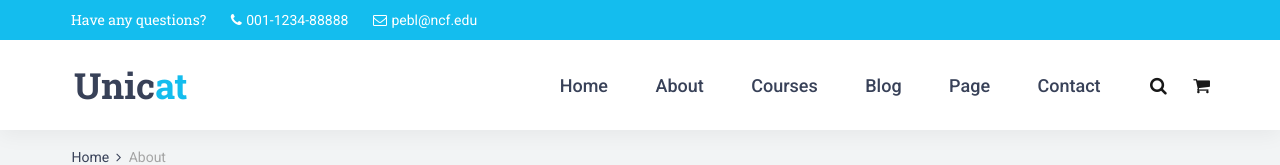
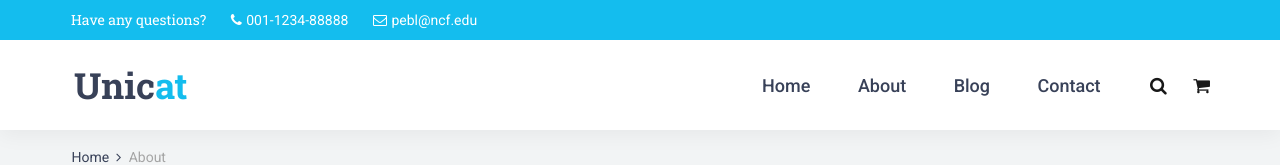
Before and after one commit to jackbelk15/jackbelk15.github.io, a plain HTML site: page about.html in a window 1280 px wide. Shown: the top 165 px of the page. Drawn offline with Linux system fonts and the light colour scheme.

Commit message:
Made header links uniform across pages.

```diff
--- a/about.html
+++ b/about.html
@@ -63,9 +63,7 @@
 								<ul class="main_nav">
 									<li><a href="index.html">Home</a></li>
 									<li><a href="about.html">About</a></li>
-									<li><a href="courses.html">Courses</a></li>
 									<li><a href="blog.html">Blog</a></li>
-									<li><a href="#">Page</a></li>
 									<li><a href="contact.html">Contact</a></li>
 								</ul>
 								<div class="search_button"><i class="fa fa-search" aria-hidden="true"></i></div>
@@ -119,9 +117,7 @@
 			<ul class="menu_mm">
 				<li class="menu_mm"><a href="index.html">Home</a></li>
 				<li class="menu_mm"><a href="#">About</a></li>
-				<li class="menu_mm"><a href="#">Courses</a></li>
 				<li class="menu_mm"><a href="#">Blog</a></li>
-				<li class="menu_mm"><a href="#">Page</a></li>
 				<li class="menu_mm"><a href="contact.html">Contact</a></li>
 			</ul>
 		</nav>
```
Also changed, not shown: blog.html (+0 -4 lines), blog_single.html (+0 -4 lines), contact.html (+0 -4 lines).
